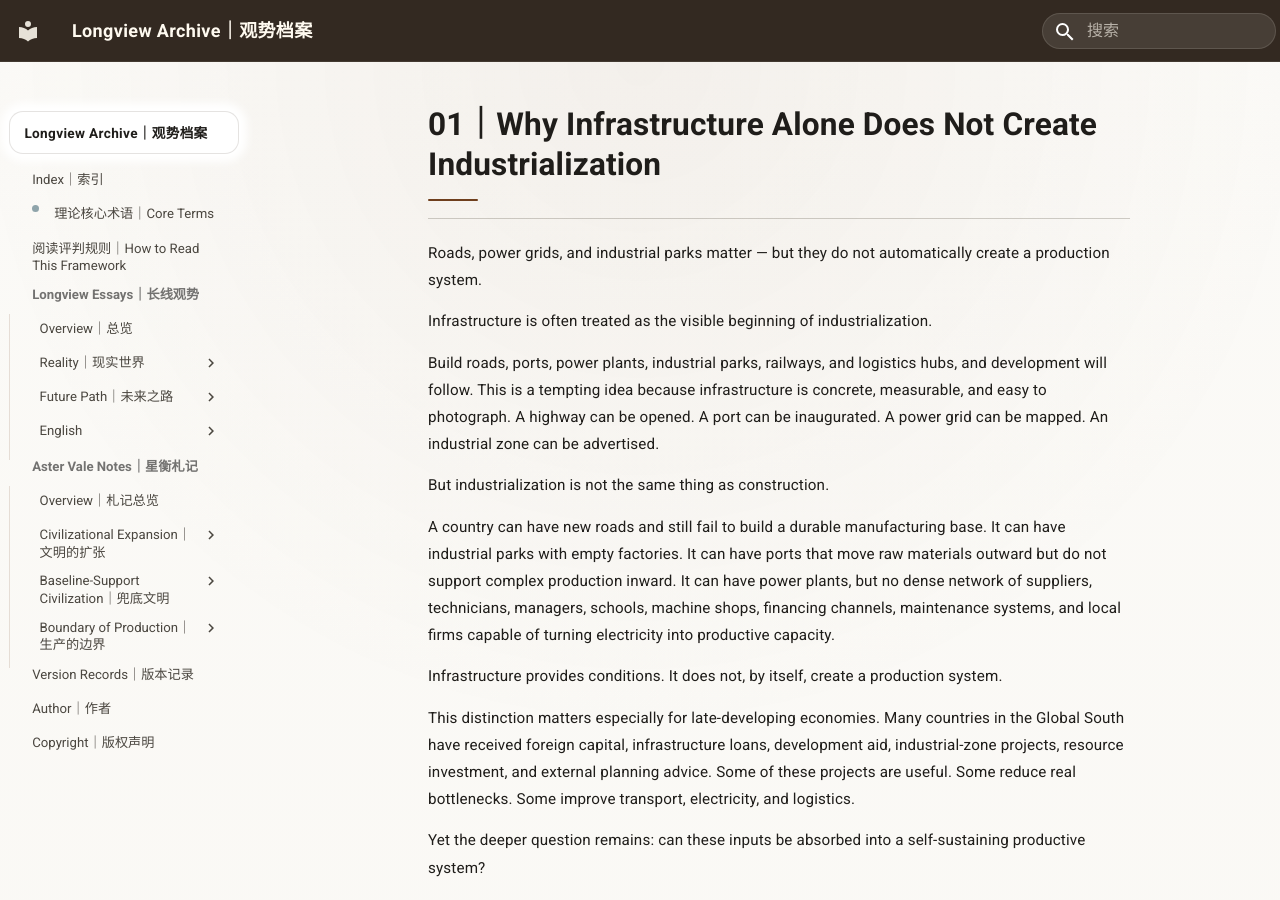
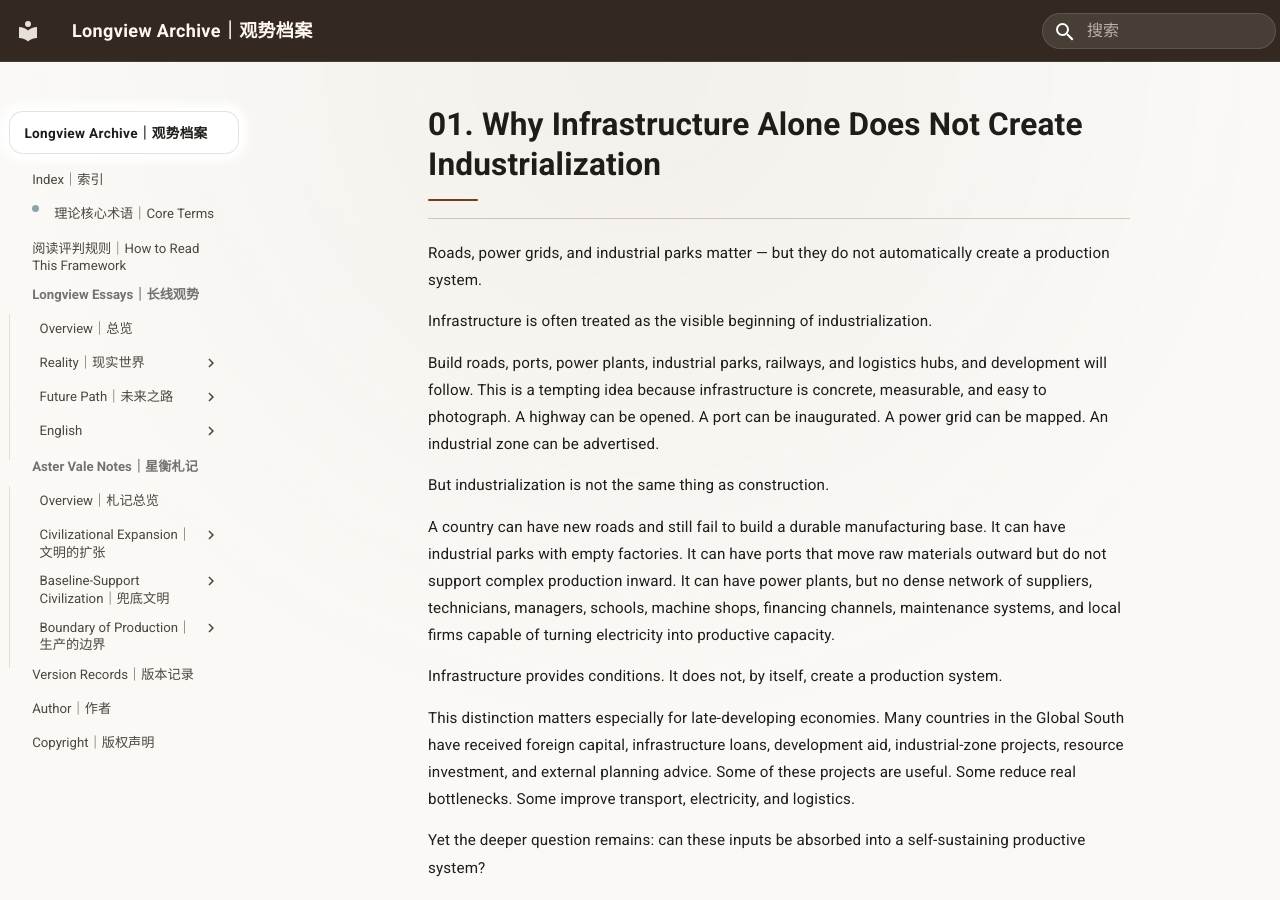
Before and after one commit to guanshi1688/longview-archive, an MkDocs documentation site: the page built from docs/essays/notes/english/Architecture/01-infrastructure-alone-does-not-create-industrialization.md, in a window 1280 px wide and 900 px high. Built offline with MkDocs 1.6.1 and Material for MkDocs 9.7.7, drawn with Linux system fonts in a browser that asks for light colours.

```diff
--- a/docs/essays/notes/english/Architecture/01-infrastructure-alone-does-not-create-industrialization.md
+++ b/docs/essays/notes/english/Architecture/01-infrastructure-alone-does-not-create-industrialization.md
@@ -1,4 +1,4 @@
-# 01｜Why Infrastructure Alone Does Not Create Industrialization
+# 01. Why Infrastructure Alone Does Not Create Industrialization
 
 Roads, power grids, and industrial parks matter — but they do not automatically create a production system.
 
```
